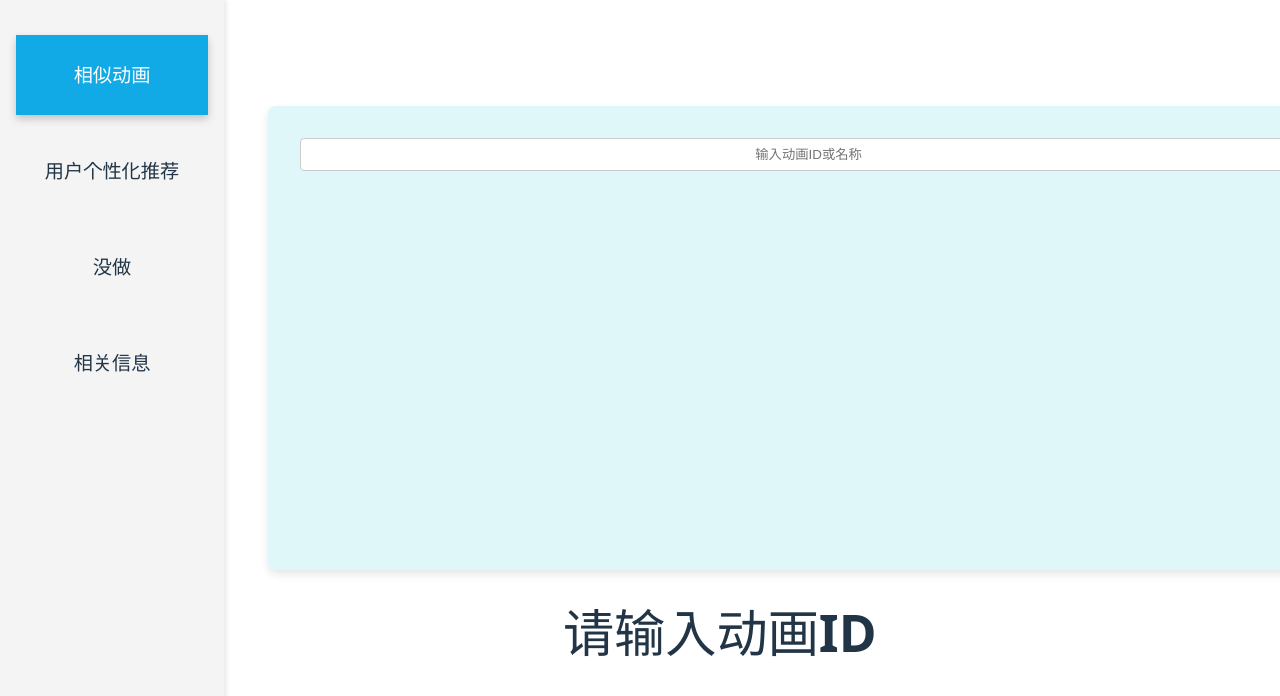
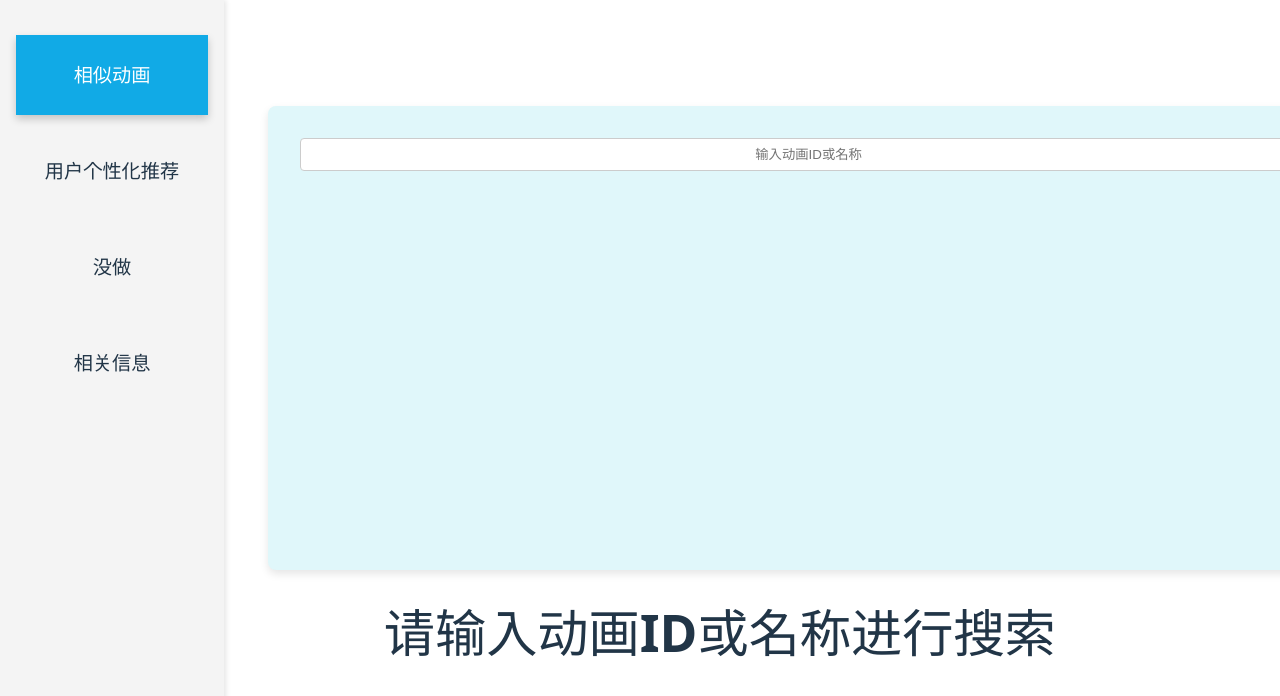
Before and after one commit to Lambert-Rao/bgm-rec-front, a React (Vite) app: page / in a window 1280 px wide. Shown: the top 696 px of the page. Built offline with nearby package versions, Linux system fonts and the light colour scheme.

Commit message:
修复错别字

```diff
--- a/src/components/AnimeBanner/AnimeBanner.tsx
+++ b/src/components/AnimeBanner/AnimeBanner.tsx
@@ -150,9 +150,9 @@ const AnimeBanner: React.FC<AnimeBannerProps> = ({ onIdSubmit }) => {
               <div className="anime-info">
                 <h2>{animeData.name_cn || animeData.name}</h2>
                 {animeData.name_cn && <h3>{animeData.name}</h3>}
-                <div className="meta-tags">
+                <div className="anime-banner-metatags">
                   {animeData.meta_tags.map(tag => (
-                      <span key={tag} className="tag">{tag}</span>
+                      <span key={tag} className="anime-banner-meta-tag">{tag}</span>
                   ))}
                 </div>
                 <p className="summary">{animeData.summary}</p>
--- a/src/pages/Feature/SimAni.tsx
+++ b/src/pages/Feature/SimAni.tsx
@@ -42,13 +42,13 @@ const SimAni: React.FC = () => {
         <AnimeBanner onIdSubmit={handleIdSubmit} />
 
         {submittedId === null ? (
-            <h1>请输入动画ID</h1>
+            <h1>请输入动画ID或名称进行搜索</h1>
         ) : isNotAnime ? (
             <h1>并非动画</h1>
         ) : (
             <>
               <h1>喜欢该动画的用户也喜欢：</h1>
-              <h2>由于深度学习的不可预测性，可能出现莫名其妙的条目，属于正常现象，毕设项目完结前会尽量优化，敬请谅解</h2>
+              <h3>由于深度学习的不可预测性，可能出现莫名其妙的条目，属于正常现象，毕设项目完结前会尽量优化，敬请谅解</h3>
               <AnimeList ids={animeIds} />
             </>
         )}
```
